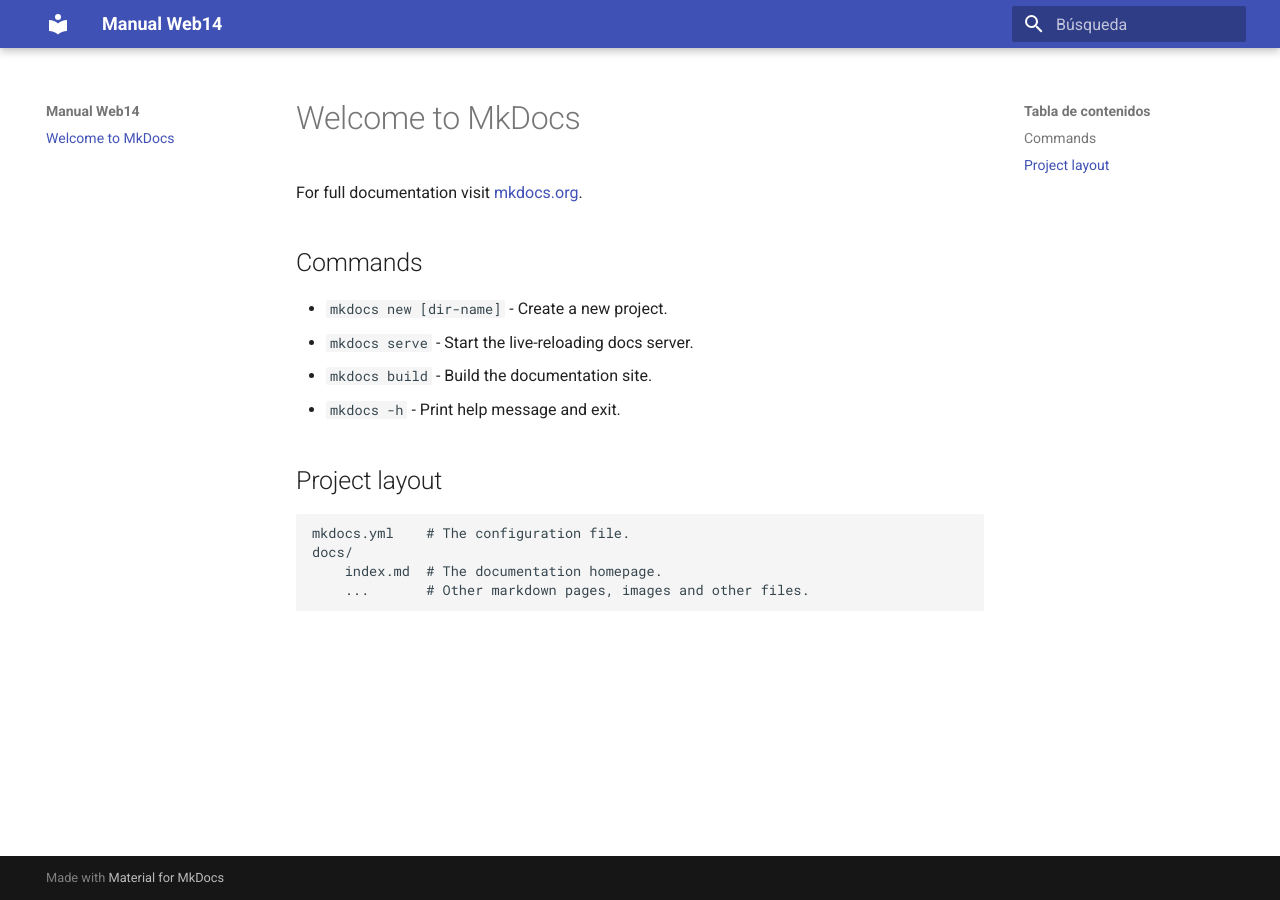
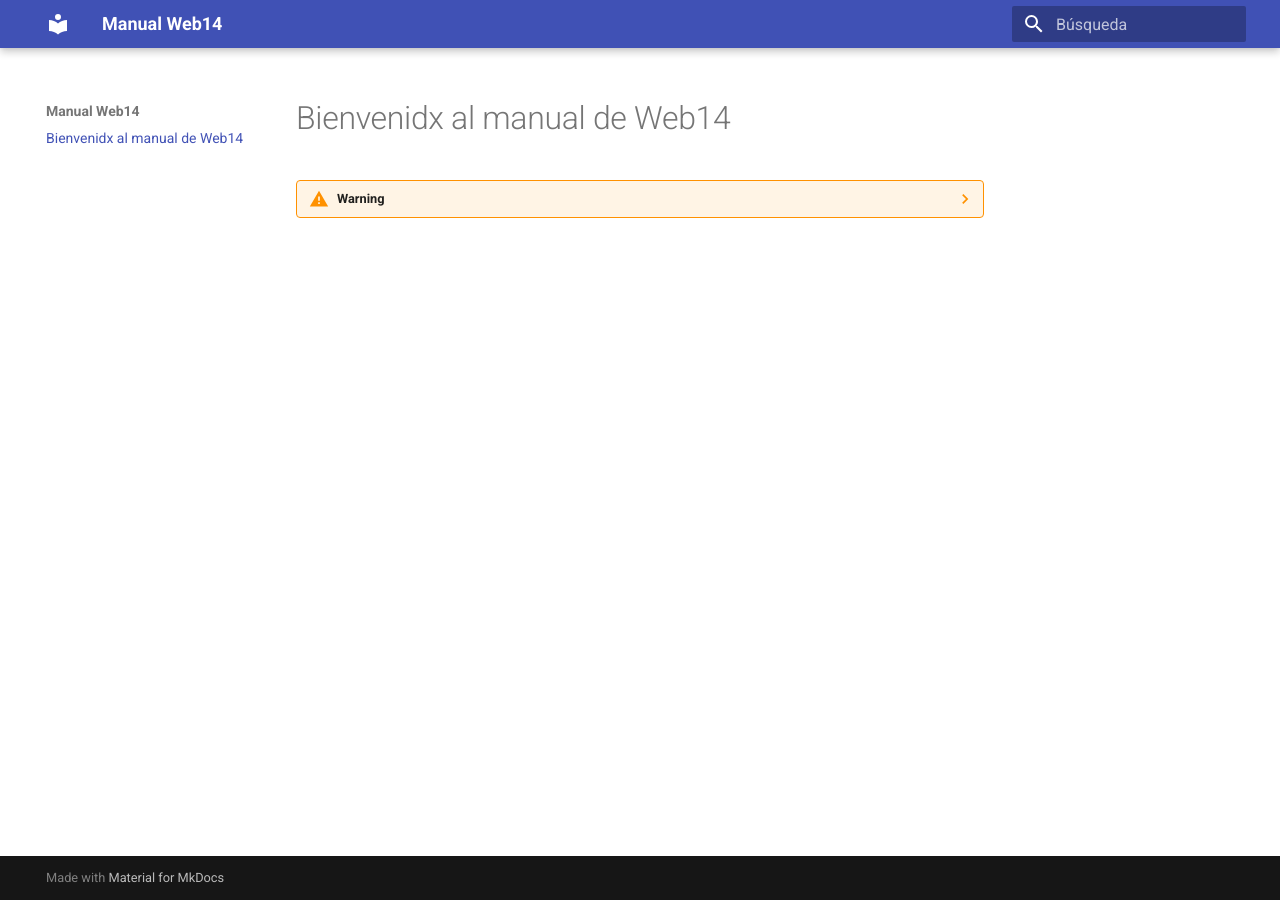
Before and after one commit to Web14-eu/manual, an MkDocs documentation site: the page built from docs/index.md, in a window 1280 px wide. Built offline with MkDocs 1.6.1 and Material for MkDocs 9.7.7, drawn with Linux system fonts in a browser that asks for light colours.

Commit message:
Update index.md

```diff
--- a/docs/index.md
+++ b/docs/index.md
@@ -1,17 +1,5 @@
-# Welcome to MkDocs
+# Bienvenidx al manual de Web14
+??? warning
 
-For full documentation visit [mkdocs.org](https://www.mkdocs.org).
-
-## Commands
-
-* `mkdocs new [dir-name]` - Create a new project.
-* `mkdocs serve` - Start the live-reloading docs server.
-* `mkdocs build` - Build the documentation site.
-* `mkdocs -h` - Print help message and exit.
-
-## Project layout
-
-    mkdocs.yml    # The configuration file.
-    docs/
-        index.md  # The documentation homepage.
-        ...       # Other markdown pages, images and other files.
+    Este manual está sin acabar, por lo que
+    los datos podrían ser incorrectos.
```
